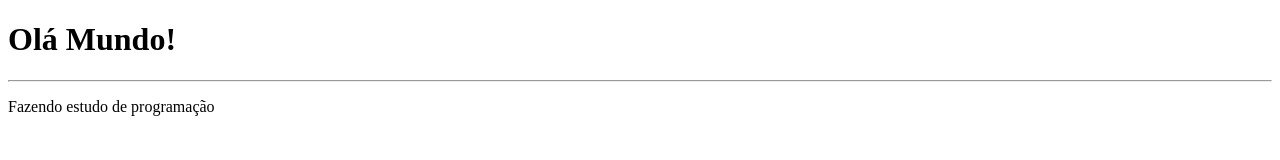
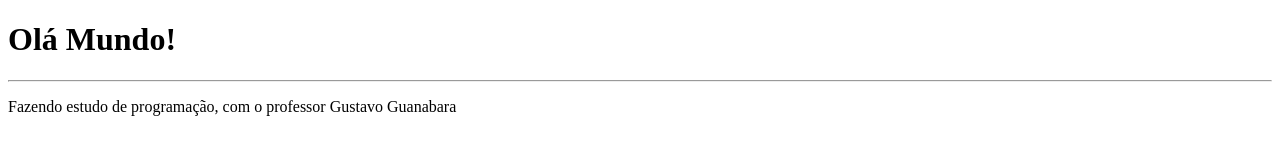
Before and after one commit to GusttavoViana/Ola-Mundo, a plain HTML site: page index.html in a window 1280 px wide. Drawn offline with Linux system fonts and the light colour scheme.

Commit message:
estudo de progamação
Fazendo estudo

```diff
--- a/index.html
+++ b/index.html
@@ -8,6 +8,6 @@
 <body>
     <h1> Olá Mundo! </h1>
     <hr>
-    <p> Fazendo estudo de programação </p>
+    <p> Fazendo estudo de programação, com o professor Gustavo Guanabara</p>
 </body>
 </html>
```
